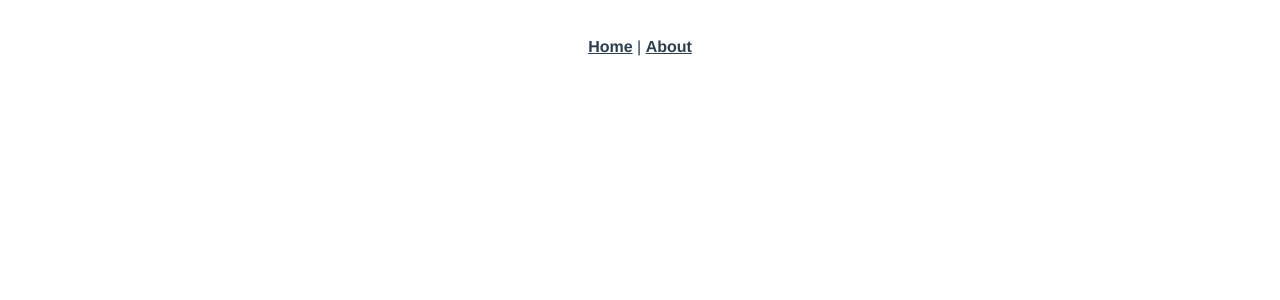
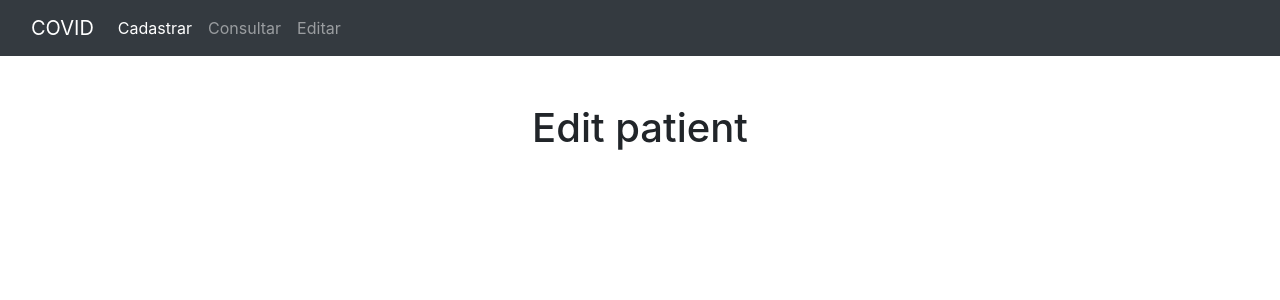
Before and after one commit to WellingtonFidelis/patients-covid-app, a Vue app in the folder frontend-vue-app/: page /edit-patient/1 in a window 1280 px wide. Before the commit this address had no page. Shown: the top 300 px of the page. Built offline with nearby package versions, Linux system fonts and the light colour scheme.

Commit message:
Navbar and progress line development, fineshd.

```diff
--- a/frontend-vue-app/package.json
+++ b/frontend-vue-app/package.json
@@ -8,10 +8,13 @@
     "lint": "vue-cli-service lint"
   },
   "dependencies": {
+    "axios": "^0.21.1",
     "bootstrap": "^4.6.0",
     "core-js": "^3.6.5",
+    "nprogress": "^0.2.0",
     "vue": "^3.0.0",
-    "vue-router": "^4.0.0-0"
+    "vue-router": "^4.0.0-0",
+    "vue-sweetalert2": "^4.3.1"
   },
   "devDependencies": {
     "@vue/cli-plugin-babel": "~4.5.0",
--- a/frontend-vue-app/public/index.html
+++ b/frontend-vue-app/public/index.html
@@ -4,6 +4,8 @@
     <meta charset="utf-8">
     <meta http-equiv="X-UA-Compatible" content="IE=edge">
     <meta name="viewport" content="width=device-width,initial-scale=1.0">
+    <meta name="viewport" content="width=device-width, initial-scale=1, shrink-to-fit=no">
+
     <link rel="icon" href="<%= BASE_URL %>favicon.ico">
     <title><%= htmlWebpackPlugin.options.title %></title>
   </head>
--- a/frontend-vue-app/src/App.vue
+++ b/frontend-vue-app/src/App.vue
@@ -1,30 +1,48 @@
 <template>
-  <div id="nav">
-    <router-link to="/">Home</router-link> |
-    <router-link to="/about">About</router-link>
+  <div>
+    <!-- begin nav -->
+    <nav class="navbar navbar-expand-lg navbar-dark bg-dark">
+      <div class="container-fluid">
+        <button
+          class="navbar-toggler"
+          type="button"
+          data-bs-toggle="collapse"
+          data-bs-target="#navbarTogglerDemo03"
+          aria-controls="navbarTogglerDemo03"
+          aria-expanded="false"
+          aria-label="Toggle navigation"
+        >
+          <span class="navbar-toggler-icon"></span>
+        </button>
+        <a class="navbar-brand" href="#">COVID</a>
+        <div class="collapse navbar-collapse" id="navbarTogglerDemo03">
+          <ul class="navbar-nav me-auto mb-2 mb-lg-0">
+            <li class="nav-item">
+              <router-link class="nav-link active" aria-current="page" to="/">
+                Cadastrar
+              </router-link>
+            </li>
+            <li class="nav-item">
+              <router-link class="nav-link" to="/list-patients">
+                Consultar
+              </router-link>
+            </li>
+            <li class="nav-item">
+              <router-link
+                class="nav-link"
+                to="/edit-patient/:id"
+                tabindex="-1"
+                aria-disabled="true"
+                >Editar</router-link
+              >
+            </li>
+          </ul>
+        </div>
+      </div>
+    </nav>
+    <!-- end nav -->
   </div>
-  <router-view />
+  <div class="container mt-5">
+    <router-view />
+  </div>
 </template>
-
-<style>
-#app {
-  font-family: Avenir, Helvetica, Arial, sans-serif;
-  -webkit-font-smoothing: antialiased;
-  -moz-osx-font-smoothing: grayscale;
-  text-align: center;
-  color: #2c3e50;
-}
-
-#nav {
-  padding: 30px;
-}
-
-#nav a {
-  font-weight: bold;
-  color: #2c3e50;
-}
-
-#nav a.router-link-exact-active {
-  color: #42b983;
-}
-</style>
--- a/frontend-vue-app/src/components/HelloWorld.vue
+++ /dev/null
@@ -1,122 +0,0 @@
-<template>
-  <div class="hello">
-    <h1>{{ msg }}</h1>
-    <p>
-      For a guide and recipes on how to configure / customize this project,<br />
-      check out the
-      <a href="https://cli.vuejs.org" target="_blank" rel="noopener"
-        >vue-cli documentation</a
-      >.
-    </p>
-    <h3>Installed CLI Plugins</h3>
-    <ul>
-      <li>
-        <a
-          href="https://github.com/vuejs/vue-cli/tree/dev/packages/%40vue/cli-plugin-babel"
-          target="_blank"
-          rel="noopener"
-          >babel</a
-        >
-      </li>
-      <li>
-        <a
-          href="https://github.com/vuejs/vue-cli/tree/dev/packages/%40vue/cli-plugin-router"
-          target="_blank"
-          rel="noopener"
-          >router</a
-        >
-      </li>
-      <li>
-        <a
-          href="https://github.com/vuejs/vue-cli/tree/dev/packages/%40vue/cli-plugin-eslint"
-          target="_blank"
-          rel="noopener"
-          >eslint</a
-        >
-      </li>
-    </ul>
-    <h3>Essential Links</h3>
-    <ul>
-      <li>
-        <a href="https://vuejs.org" target="_blank" rel="noopener">Core Docs</a>
-      </li>
-      <li>
-        <a href="https://forum.vuejs.org" target="_blank" rel="noopener"
-          >Forum</a
-        >
-      </li>
-      <li>
-        <a href="https://chat.vuejs.org" target="_blank" rel="noopener"
-          >Community Chat</a
-        >
-      </li>
-      <li>
-        <a href="https://twitter.com/vuejs" target="_blank" rel="noopener"
-          >Twitter</a
-        >
-      </li>
-      <li>
-        <a href="https://news.vuejs.org" target="_blank" rel="noopener">News</a>
-      </li>
-    </ul>
-    <h3>Ecosystem</h3>
-    <ul>
-      <li>
-        <a href="https://router.vuejs.org" target="_blank" rel="noopener"
-          >vue-router</a
-        >
-      </li>
-      <li>
-        <a href="https://vuex.vuejs.org" target="_blank" rel="noopener">vuex</a>
-      </li>
-      <li>
-        <a
-          href="https://github.com/vuejs/vue-devtools#vue-devtools"
-          target="_blank"
-          rel="noopener"
-          >vue-devtools</a
-        >
-      </li>
-      <li>
-        <a href="https://vue-loader.vuejs.org" target="_blank" rel="noopener"
-          >vue-loader</a
-        >
-      </li>
-      <li>
-        <a
-          href="https://github.com/vuejs/awesome-vue"
-          target="_blank"
-          rel="noopener"
-          >awesome-vue</a
-        >
-      </li>
-    </ul>
-  </div>
-</template>
-
-<script>
-export default {
-  name: "HelloWorld",
-  props: {
-    msg: String,
-  },
-};
-</script>
-
-<!-- Add "scoped" attribute to limit CSS to this component only -->
-<style scoped>
-h3 {
-  margin: 40px 0 0;
-}
-ul {
-  list-style-type: none;
-  padding: 0;
-}
-li {
-  display: inline-block;
-  margin: 0 10px;
-}
-a {
-  color: #42b983;
-}
-</style>
--- /dev/null
+++ b/frontend-vue-app/src/components/create-patient/CreatePatientComponent.vue
@@ -0,0 +1,15 @@
+<template>
+  <div class="row justify-content-center">
+    <h1>Create patient</h1>
+  </div>
+</template>
+
+<script>
+export default {
+  data() {
+    return {};
+  },
+};
+</script>
+
+<style></style>
--- /dev/null
+++ b/frontend-vue-app/src/components/edit-patient/EditPatientComponent.vue
@@ -0,0 +1,15 @@
+<template>
+  <div class="row justify-content-center">
+    <h1>Edit patient</h1>
+  </div>
+</template>
+
+<script>
+export default {
+  data() {
+    return {};
+  },
+};
+</script>
+
+<style></style>
--- /dev/null
+++ b/frontend-vue-app/src/components/list-patient/ListPatientComponent.vue
@@ -0,0 +1,15 @@
+<template>
+  <div class="row justify-content-center">
+    <h1>List patient</h1>
+  </div>
+</template>
+
+<script>
+export default {
+  data() {
+    return {};
+  },
+};
+</script>
+
+<style></style>
--- a/frontend-vue-app/src/router/index.js
+++ b/frontend-vue-app/src/router/index.js
@@ -1,20 +1,22 @@
 import { createRouter, createWebHistory } from "vue-router";
-import Home from "../views/Home.vue";
+import NProgress from "nprogress";
 
 const routes = [
   {
     path: "/",
-    name: "Home",
-    component: Home,
+    name: "Create new patient",
+    component: () =>
+      import("../components/create-patient/CreatePatientComponent"),
   },
   {
-    path: "/about",
-    name: "About",
-    // route level code-splitting
-    // this generates a separate chunk (about.[hash].js) for this route
-    // which is lazy-loaded when the route is visited.
-    component: () =>
-      import(/* webpackChunkName: "about" */ "../views/About.vue"),
+    path: "/list-patients",
+    name: "List of all patients",
+    component: () => import("../components/list-patient/ListPatientComponent"),
+  },
+  {
+    path: "/edit-patient/:id",
+    name: "Update patient",
+    component: () => import("../components/edit-patient/EditPatientComponent"),
   },
 ];
 
@@ -23,4 +25,15 @@ const router = createRouter({
   routes,
 });
 
+router.beforeResolve((to, from, next) => {
+  if (to.name) {
+    NProgress.start();
+  }
+  next();
+});
+/* maybe to, from params will be used in .afterEach() */
+router.afterEach(() => {
+  NProgress.done();
+});
+
 export default router;
--- a/frontend-vue-app/src/views/About.vue
+++ /dev/null
@@ -1,5 +0,0 @@
-<template>
-  <div class="about">
-    <h1>This is an about page</h1>
-  </div>
-</template>
--- a/frontend-vue-app/src/views/Home.vue
+++ /dev/null
@@ -1,18 +0,0 @@
-<template>
-  <div class="home">
-    <img alt="Vue logo" src="../assets/logo.png" />
-    <HelloWorld msg="Welcome to Your Vue.js App" />
-  </div>
-</template>
-
-<script>
-// @ is an alias to /src
-import HelloWorld from "@/components/HelloWorld.vue";
-
-export default {
-  name: "Home",
-  components: {
-    HelloWorld,
-  },
-};
-</script>
```
Also changed, not shown: frontend-vue-app/src/main.js (+6 -1 lines), 1 other file (tests, documents, lock files or other folders).
